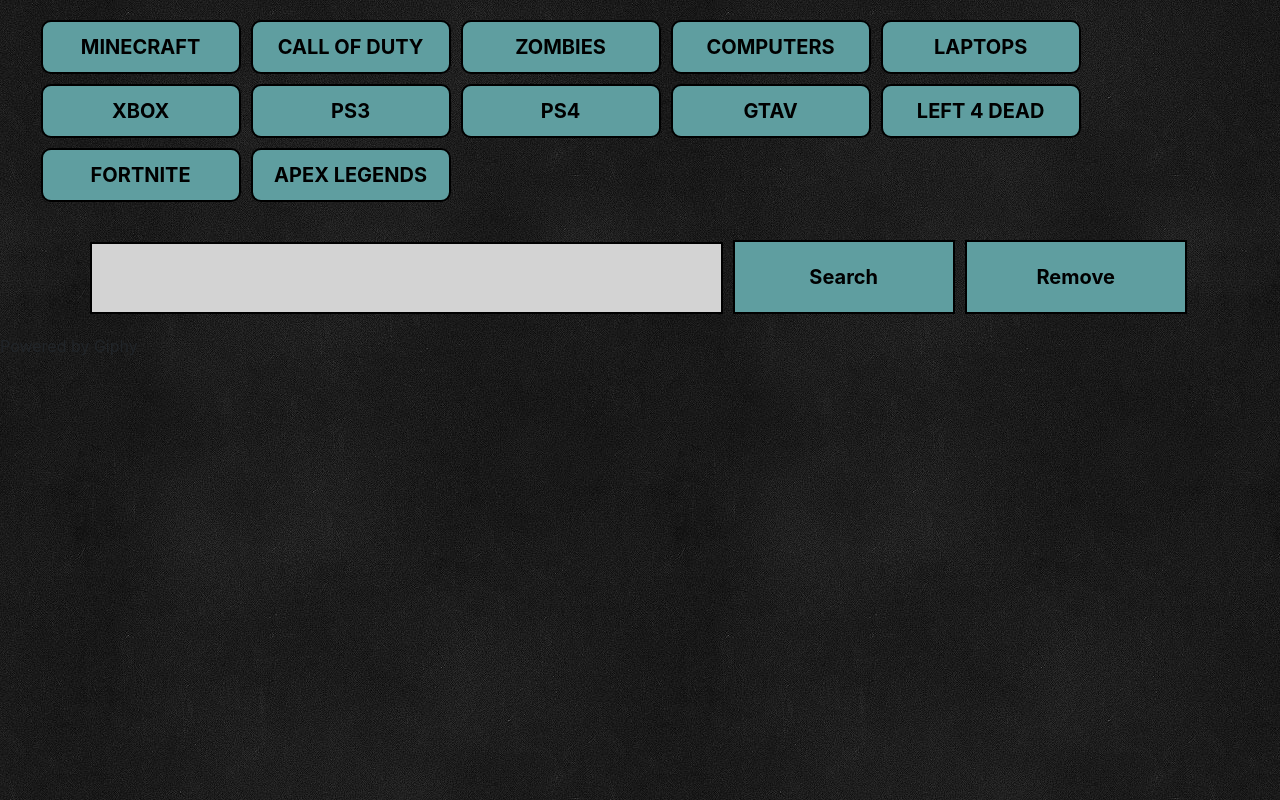
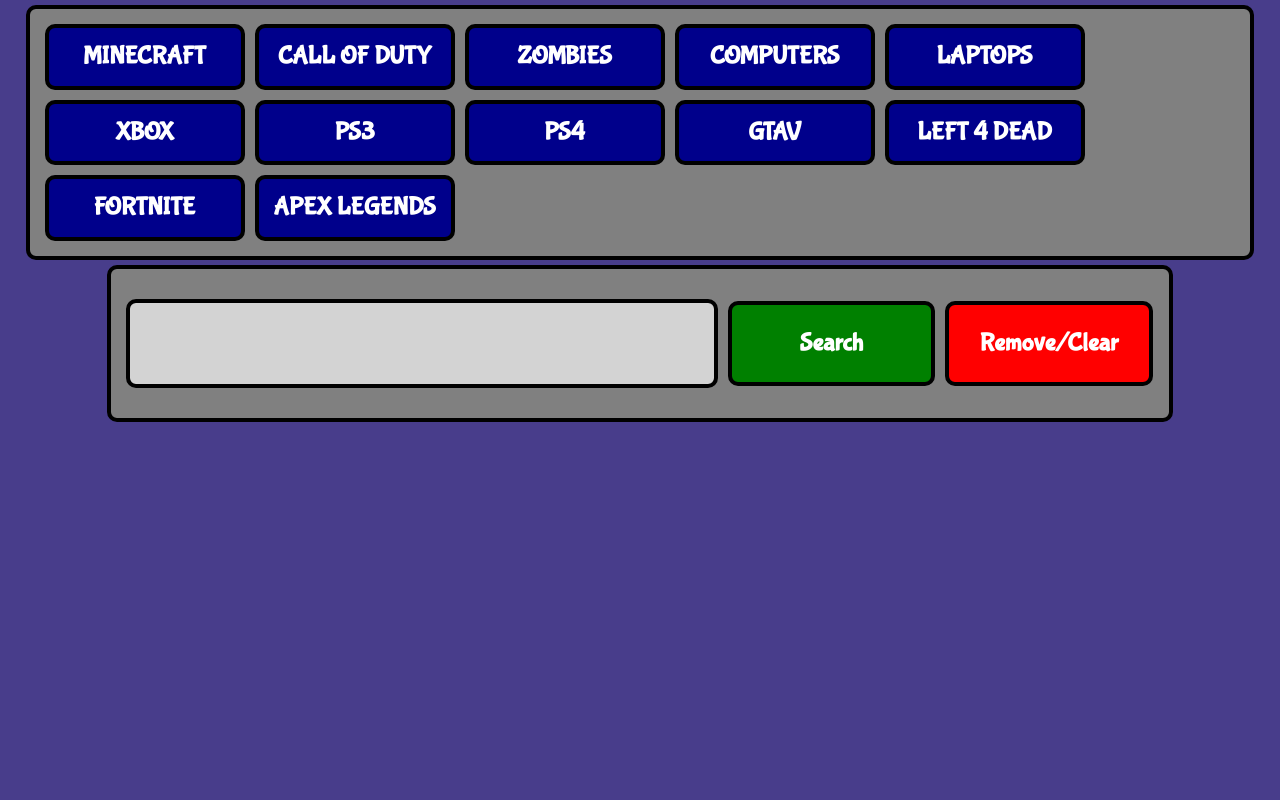
Before and after one commit to Mick756/GifLibrary, a plain HTML site: page index.html in a window 1280 px wide. Drawn offline with nearby package versions, Linux system fonts and the light colour scheme.

Commit message:
Changed formatting and style to be more like a cartoon

```diff
--- a/assets/css/styles.css
+++ b/assets/css/styles.css
@@ -1,73 +1,88 @@
 body {
-    background-image: url("../images/chalkboard.jpg");
+    background-color: darkslateblue;
+    font-family: 'Bubblegum Sans', sans-serif;
+    font-size: 25px;
 }
 .buttonNav {
     padding: 10px;
     margin: 5px 2%;
+    background-color: gray;
+    border: 4px solid black;
+    border-radius: 10px;
 }
 .gifSearchButton {
     margin: 5px;
-    background-color: cadetblue;
-    border: 2px solid black;
+    background-color: darkblue;
+    border: 4px solid black;
     border-radius: 10px;
     width: 200px;
     padding: 10px;
-    font-size: 20px;
     font-weight: 700;
+    color: white;
+}
+.searchBarContainer {
+    padding: 10px;
+    margin: 5px 2%;
+    background-color: gray;
+    border: 4px solid black;
+    border-radius: 10px;
 }
 .searchBar {
     width: 57%;
     padding: 22px;
     margin: 20px 5px;
-    border: 2px solid black;
+    border: 4px solid black;
+    border-radius: 10px;
     background-color: lightgray;
 }
 .searchButton {
     padding: 20px;
     width: 20%;
-    border: 2px solid black;
-    background-color: cadetblue;
-    font-size: 20px;
+    border: 4px solid black;
+    border-radius: 10px;
+    background-color: green;
     font-weight: 700;
     margin: 5px;
+    color: white;
 }
 .removeButton {
     padding: 20px;
     width: 20%;
-    border: 2px solid black;
-    background-color: cadetblue;
-    font-size: 20px;
+    border: 4px solid black;
+    border-radius: 10px;
+    background-color: red;
     font-weight: 700;
     margin: 5px;
+    color: white;
 }
 .gifElement {
     float: left;
-    background-color: whitesmoke;
     width: 25%;
     height: 30%;
-    margin: 10px;
+    padding: 8px;
+    margin: 0 auto;
+}
+.gifDataContainer {
     padding: 10px;
-    background-color: cadetblue;
-    border: 2px solid black;
+    margin: 5px 2%;
+    background-color: gray;
+    border: 4px solid black;
     border-radius: 10px;
-    margin: 0 auto;
 }
 .gif {
     width: 200px;
     height: 200px;
-    margin: 0 25px;
+    margin-left: 12%;
     border: 2px solid black;
     border-radius: 10px;
 }
 .gifTitle {
     margin: 10px;
     text-align: center;
-    font-size: 20px;
     font-weight: 700;
 }
 .gifRating {
     margin: 10px;
     text-align: center;
-    font-size: 20px;
     font-weight: 700;
 }
--- a/assets/js/requests.js
+++ b/assets/js/requests.js
@@ -1,19 +1,9 @@
 $(document).ready(function () {
-    /**
-     * BEGIN VARIABLES
-    **/
 
     var $buttons = $("<div>").addClass("buttonNav");
     var $gifs = $("<div>").addClass("gifContainer");
     var quickSearches = localStorage.getItem("searches") !== null ? localStorage.getItem("searches").split(",") : ["minecraft", "call of duty", "zombies", "computers", "laptops", "xbox", "ps3", "ps4", "gtav", "left 4 dead", "fortnite", "apex legends"];
     buildPage();
-
-
-    /**
-     * END VARIABLES
-     *
-     * BEGIN EVENTS
-     */
 
     $(document).on("click", ".gif", function () {
         var $img = $(this);
@@ -30,7 +20,7 @@
         if ($input.val().length) {
             generateGifsFromSearch($input.val(), 20);
             if (!quickSearches.includes($input.val())) {
-                quickSearches.push($input.val().toLowerCase());
+                quickSearches.push($input.val().toLowerCase().trim());
                 addGIFButton($input.val());
             }
             $input.val("");
@@ -53,18 +43,14 @@
                     addGIFButton(search);
             });
             $input.val("");
+        } else {
+            $gifs.empty();
         }
     });
 
     $(document).on("click", ".gifSearchButton", function () {
-        generateGifsFromSearch($(this).text(), 20);
+        generateGifsFromSearch($(this).text(), 40);
     });
-
-    /**
-     * END EVENTS
-     *
-     * START FUNCTIONS
-     */
 
     function buildPage() {
         // Generating search bar and buttons
@@ -72,7 +58,7 @@
         var $searchContainer = $("<div>").addClass("searchBarContainer");
         var $searchBar = $("<input>").addClass("searchBar");
         var $searchButton = $("<button>").addClass("searchButton").text("Search");
-        var $removeButton = $("<button>").addClass("removeButton").text("Remove");
+        var $removeButton = $("<button>").addClass("removeButton").text("Remove/Clear");
         $(".container").append($searchContainer.append($searchBar, $searchButton, $removeButton), $gifs);
         quickSearches.forEach(search => {
             addGIFButton(search);
@@ -85,13 +71,6 @@
         moveElement($button, $buttons);
     }
 
-    /**
-     *
-     * @param {*} search - Keyword to search from Gihpy
-     * @param {*} index - Which index of the gifs to recieve
-     * @param {*} limit - how many gifs to return
-     * @returns [title, rating, image url]
-     */
     function generateGifsFromSearch(search, limit) {
         $gifs.empty();
         for (let i = 0; i < limit; i++) {
@@ -100,24 +79,23 @@
                 method: "GET"
             }).then(response => {
                 var $newGifElement = $("<div>").addClass("gifElement");
+                var $dataDiv = $("<div>").addClass("gifDataContainer");
+                var $pictureDiv = $("<div>").addClass("gifPictureContainer");
                 var title = response.data[i].title.toUpperCase().replace("GIF", "").split(" ");
                 var $gifTitle = $("<div>").addClass("gifTitle").text("Title: " + title[0]);
                 var $gifRating = $("<div>").addClass("gifRating").text("Rating: " + response.data[i].rating.toUpperCase());
+                $dataDiv.append($gifTitle, $gifRating);
                 var $gif = $("<img>").addClass("gif").attr("src", response.data[i].images.original_still.url).attr("movingPicture", response.data[i].images.original.url).attr("stillPicture", response.data[i].images.original_still.url);
-                $newGifElement.append($gifTitle, $gifRating, $gif);
+                $pictureDiv.append($gif);
+                $newGifElement.append($dataDiv, $pictureDiv);
                 $gifs.append($newGifElement);
             });
         }
     }
 
-    /**
-     * @param {*} element - to move
-     * @param {*} to - where to move 'element'
-     */
     function moveElement(element, to) {
         var $elm = $(element);
         $elm.detach();
         $(to).append($elm);
-
     }
 });
--- a/index.html
+++ b/index.html
@@ -5,12 +5,16 @@
     <meta name="viewport" content="width=device-width, initial-scale=1.0">
     <meta http-equiv="X-UA-Compatible" content="ie=edge">
     <title>GIF Library</title>
+    <link href="https://fonts.googleapis.com/css?family=Bubblegum+Sans&display=swap" rel="stylesheet">
     <link rel="stylesheet" href="https://stackpath.bootstrapcdn.com/bootstrap/4.3.1/css/bootstrap.min.css">
     <link rel="stylesheet" href="assets/css/styles.css">
 </head>
 <body>
-    <div class="container"></div>
-    <footer>Powered by Giphy</footer>
+    <div class="container">
+
+
+    </div>
+
     <script src="https://code.jquery.com/jquery-3.4.1.js"></script>
     <script src="assets/js/requests.js"></script>
 </body>
```
